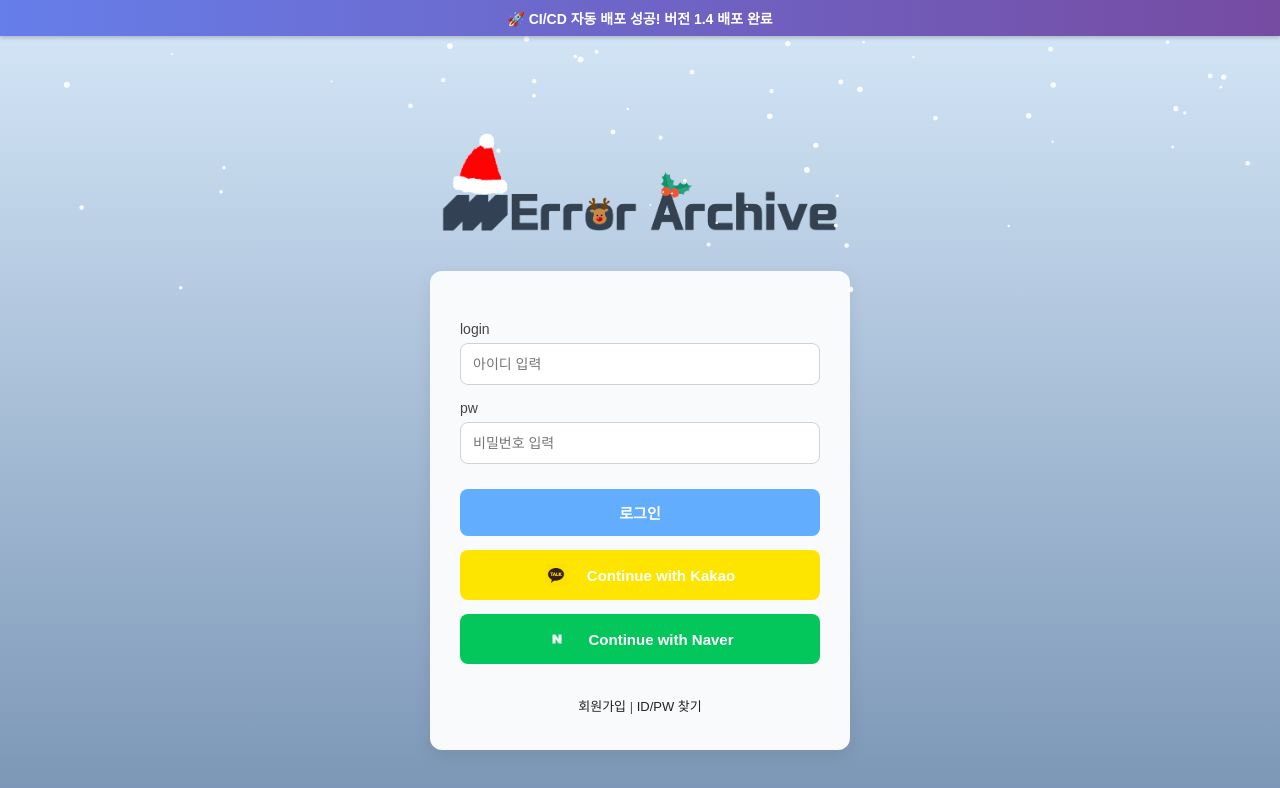
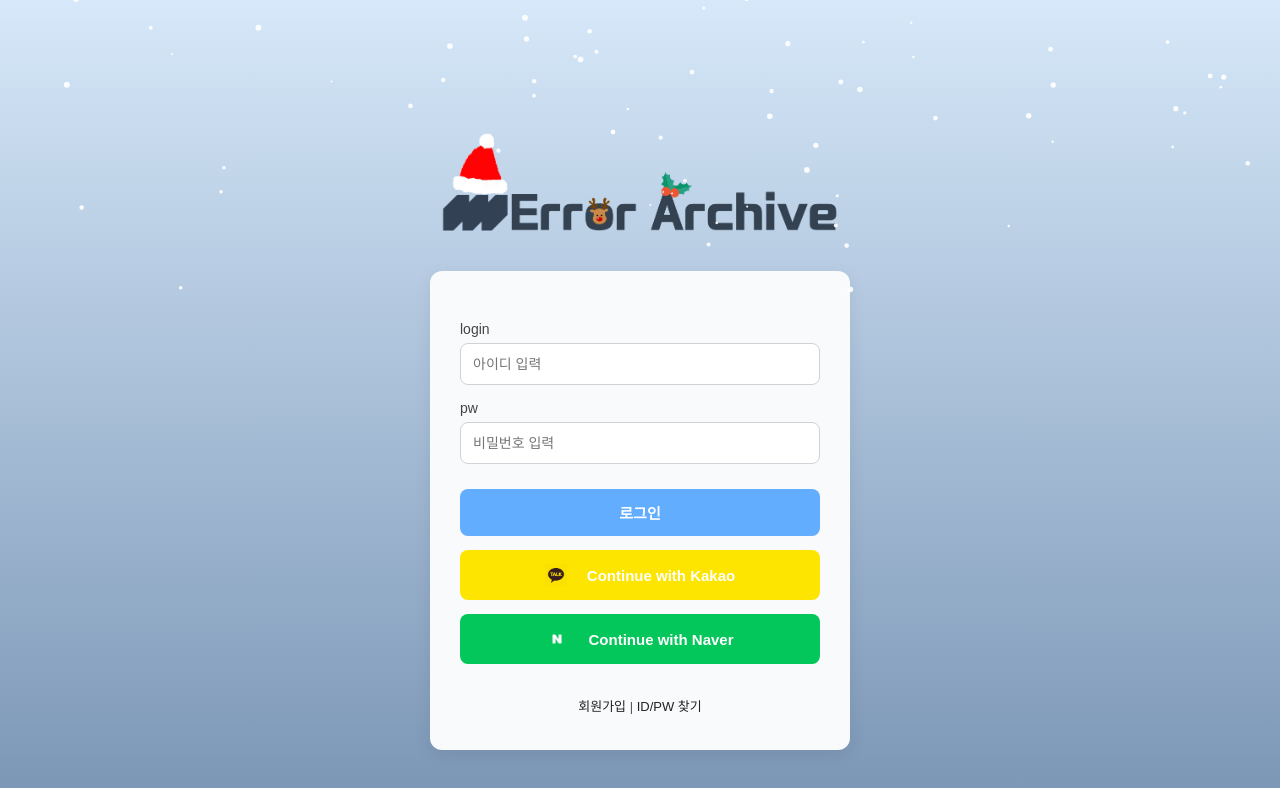
Before and after one commit to dprxrx/error-archive, a plain HTML site: page frontend/index.html in a window 1280 px wide. Drawn offline with Linux system fonts and the light colour scheme.

Commit message:
Remove banner - rollback to clean version

```diff
--- a/frontend/index.html
+++ b/frontend/index.html
@@ -193,12 +193,3 @@
   </script>
 </body>
 </html>
-
-
-<!-- 배너 추가 (버전 1.4) -->
-<div style="background: linear-gradient(90deg, #667eea 0%, #764ba2 100%); color: white; padding: 8px; text-align: center; font-size: 14px; font-weight: bold; position: fixed; top: 0; left: 0; right: 0; z-index: 9999; box-shadow: 0 2px 4px rgba(0,0,0,0.2);">
-  🚀 CI/CD 자동 배포 성공! 버전 1.4 배포 완료
-</div>
-<style>
-  body { padding-top: 40px; }
-</style>
```
